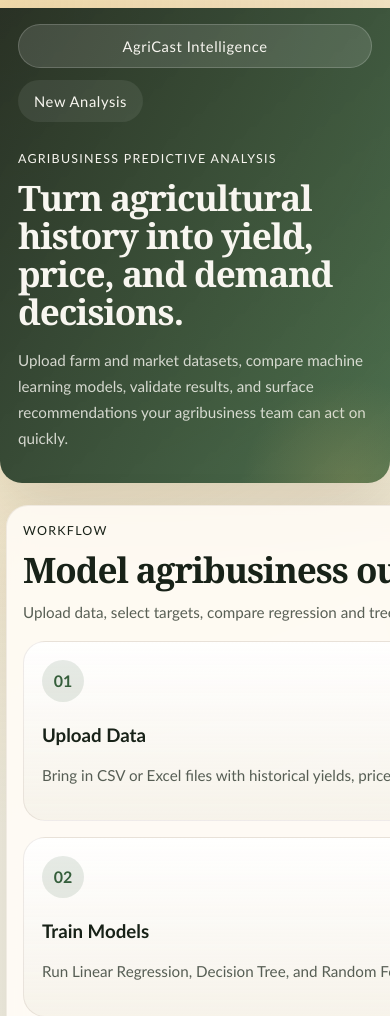
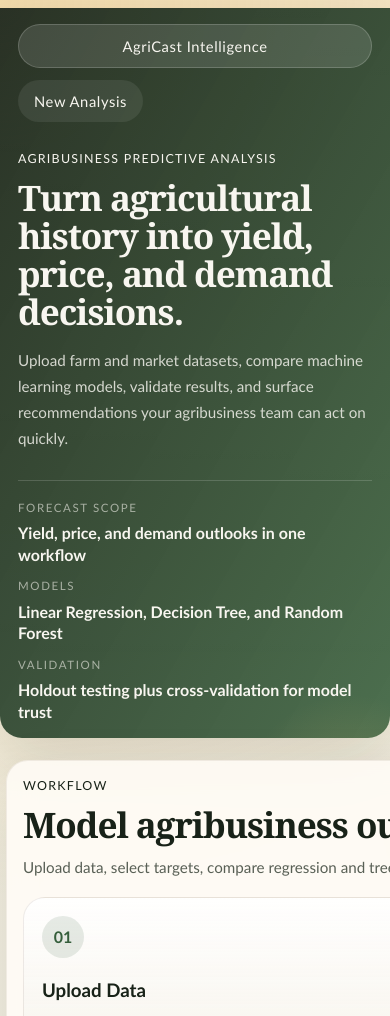
Before and after one commit to kgthunder-arch/Thunder-repository, a Flask app: page / in a window 390 px wide; the page is wider, and only the part inside the window is pictured. Shown: the top 1016 px of that part. Run offline with Flask 3, Linux system fonts and the light colour scheme; some libraries are stand-ins or nearby versions.

Commit message:
Fill hero space with forecast details

```diff
--- a/static/css/styles.css
+++ b/static/css/styles.css
@@ -154,6 +154,39 @@ body {
     font-size: 1.04rem;
     line-height: 1.7;
     margin-top: 18px;
+}
+
+.hero-band {
+    display: grid;
+    grid-template-columns: repeat(3, minmax(0, 1fr));
+    gap: 14px;
+    max-width: 820px;
+    margin-top: 28px;
+    padding-top: 18px;
+    border-top: 1px solid rgba(255, 255, 255, 0.16);
+    position: relative;
+    z-index: 1;
+}
+
+.hero-point {
+    display: grid;
+    gap: 6px;
+    min-width: 0;
+    padding-right: 10px;
+}
+
+.hero-point span {
+    color: rgba(248, 246, 240, 0.58);
+    font-size: 0.72rem;
+    text-transform: uppercase;
+    letter-spacing: 0.14em;
+}
+
+.hero-point strong {
+    color: #f8f6f0;
+    font-size: 1rem;
+    line-height: 1.35;
+    overflow-wrap: anywhere;
 }
 
 .flash-stack {
@@ -568,6 +601,15 @@ fieldset {
     .compact-grid {
         grid-template-columns: 1fr;
     }
+
+    .hero-band {
+        grid-template-columns: 1fr;
+        gap: 12px;
+    }
+
+    .hero-point {
+        padding-right: 0;
+    }
 }
 
 @media (max-width: 640px) {
--- a/templates/base.html
+++ b/templates/base.html
@@ -23,6 +23,20 @@
                     Upload farm and market datasets, compare machine learning models, validate results,
                     and surface recommendations your agribusiness team can act on quickly.
                 </p>
+                <div class="hero-band" aria-label="Forecast capabilities">
+                    <div class="hero-point">
+                        <span>Forecast Scope</span>
+                        <strong>Yield, price, and demand outlooks in one workflow</strong>
+                    </div>
+                    <div class="hero-point">
+                        <span>Models</span>
+                        <strong>Linear Regression, Decision Tree, and Random Forest</strong>
+                    </div>
+                    <div class="hero-point">
+                        <span>Validation</span>
+                        <strong>Holdout testing plus cross-validation for model trust</strong>
+                    </div>
+                </div>
             </div>
         </header>
 
```
